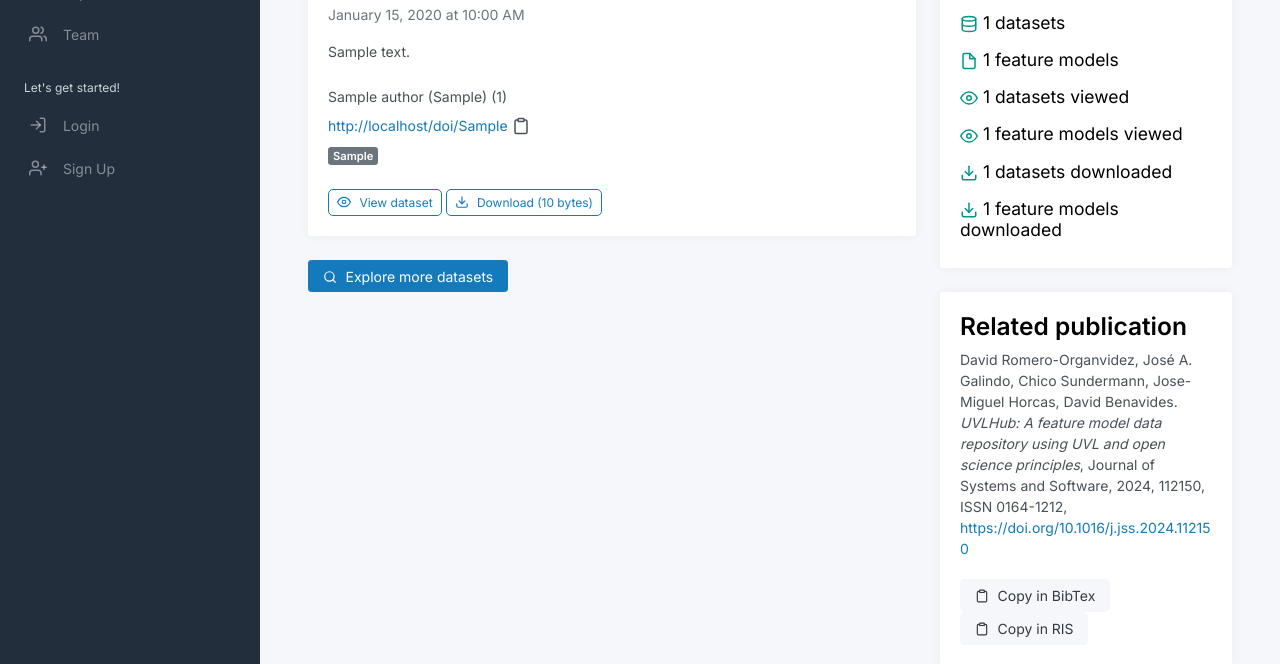
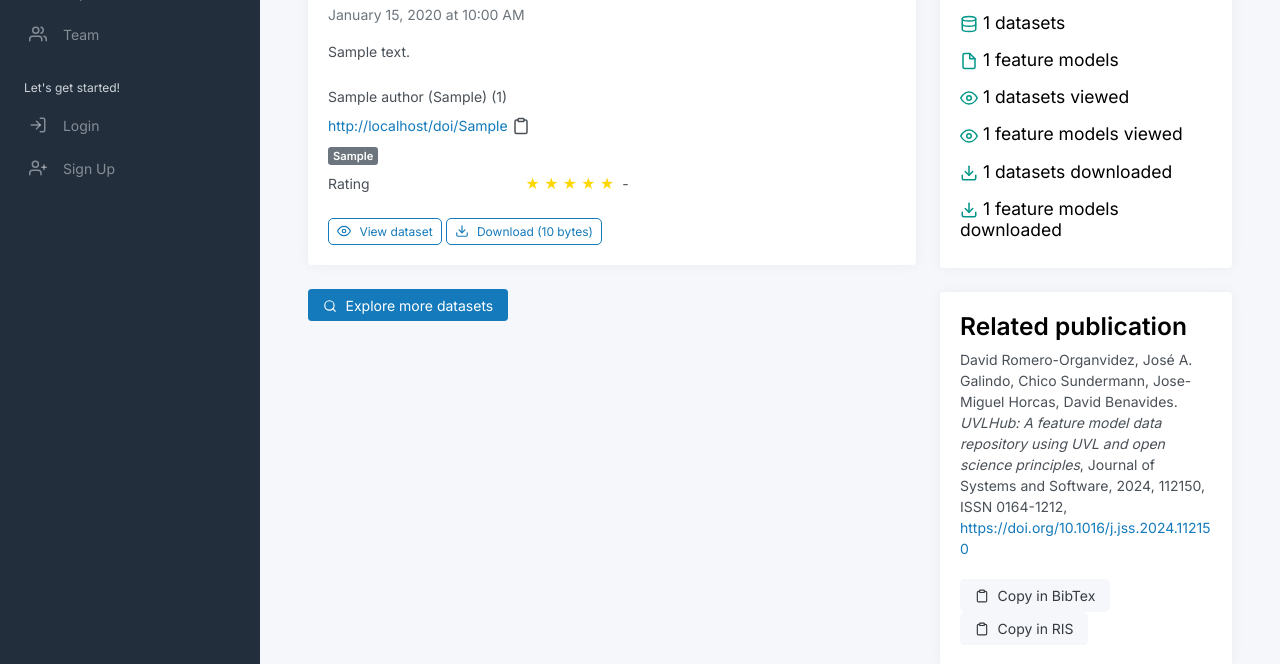
Before and after one commit to EGC-Gazpacho/gazpacho-hub, a Flask app: page / in a window 1280 px wide. Shown: the part 213-877 px from the top of the page. Run offline with Flask 3, Linux system fonts and the light colour scheme; tables that the repository leaves empty hold one stand-in row (values such as "Sample post"); parts of the project's set-up code (start-up, migrations or seed data) failed here and were passed over; some libraries are stand-ins or nearby versions.

Commit message:
feat: index + fixing references

```diff
--- a/app/modules/dataset/templates/dataset/list_datasets.html
+++ b/app/modules/dataset/templates/dataset/list_datasets.html
@@ -142,8 +142,8 @@
                 // Resaltar estrellas según el promedio de calificación
                 const starRatingContainer = document.getElementById('star-rating-' + datasetId);
                 starRatingContainer.querySelectorAll('span').forEach(star => {
-                    const starValue = parseInt(star.getAttribute('data-value'));
-                    star.style.color = starValue <= Math.round(avgRate) ? '#FFD700' : '#ddd';
+                    const starRate = parseInt(star.getAttribute('data-value'));
+                    star.style.color = starRate <= Math.round(avgRate) ? '#FFD700' : '#ddd';
                 });
             })
             .catch(error => console.error('Error fetching average rating:', error));
--- a/app/modules/explore/assets/scripts.js
+++ b/app/modules/explore/assets/scripts.js
@@ -237,8 +237,8 @@ function avgRateUpdate(datasetId) {
     fetch(`/datasets/${datasetId}/average-rating`)
         .then(response => response.json())
         .then(data => {
-            const ratingValue = data.average_rating.toFixed(1);
-            document.getElementById('average-rating-' + datasetId).innerText = ratingValue;
+            const rating = data.average_rating.toFixed(1);
+            document.getElementById('average-rating-' + datasetId).innerText = rating;
             // Resaltar el número correcto de estrellas en amarillo
             const ratingStar = document.getElementById('star-rating-' + datasetId);
             showRate(ratingStar, Math.round(data.average_rating));
--- a/app/modules/public/templates/public/index.html
+++ b/app/modules/public/templates/public/index.html
@@ -82,6 +82,20 @@
                                 {% endfor %}
                             </div>
 
+                        </div>
+
+                        <div class="row mb-2">
+                            <div class="col-md-4 col-12">
+                                <span class="text-center">Rating</span>
+                            </div>
+                            <div class="col-md-8 col-12 d-flex align-items-center">
+                                <div id="star-rating-{{ dataset.id }}" class="stars" style="color: gold;">
+                                    {% for i in range(1, 6) %}
+                                        <span data-value="{{ i }}">★</span>
+                                    {% endfor %}
+                                </div>
+                                <span id="average-rating-{{ dataset.id }}" class="ms-2">-</span> <!-- Valor inicial vacío -->
+                            </div>
                         </div>
 
                         <div class="row  mt-4">
@@ -282,5 +296,30 @@
 {% endblock %}
 
 {% block scripts %}
+<script>
+    document.addEventListener('DOMContentLoaded', function () {
+        {% for dataset in datasets %}
+            avgRateUpdate({{ dataset.id }});
+        {% endfor %}
+    });
+    function avgRateUpdate(datasetId) {
+        fetch(`/datasets/${datasetId}/average-rating`)
+            .then(response => response.json())
+            .then(data => {
+                const rating = data.average_rating.toFixed(1);
+                document.getElementById('average-rating-' + datasetId).innerText = rating;
+                const ratingStar = document.getElementById('star-rating-' + datasetId);
+                showRate(ratingStar, Math.round(data.average_rating));
+            })
+            .catch(error => console.error('Error fetching average rating:', error));
+    }
+
+    function showRate(container, rating) {
+        container.querySelectorAll('span').forEach(star => {
+            const starRate = star.getAttribute('data-value');
+            star.style.color = starRate <= rating ? '#FFD700' : '#ddd'; // Cambia el color de la estrella
+        });
+    }
+</script>
     <script src="{{ url_for('public.scripts') }}"></script>
 {% endblock %}
```
Also changed, not shown: app/modules/dataset/templates/dataset/view_dataset.html (+4 -4 lines).
